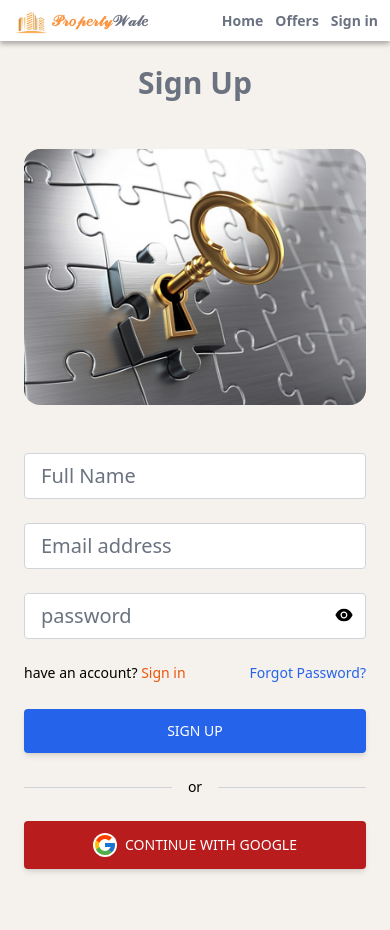
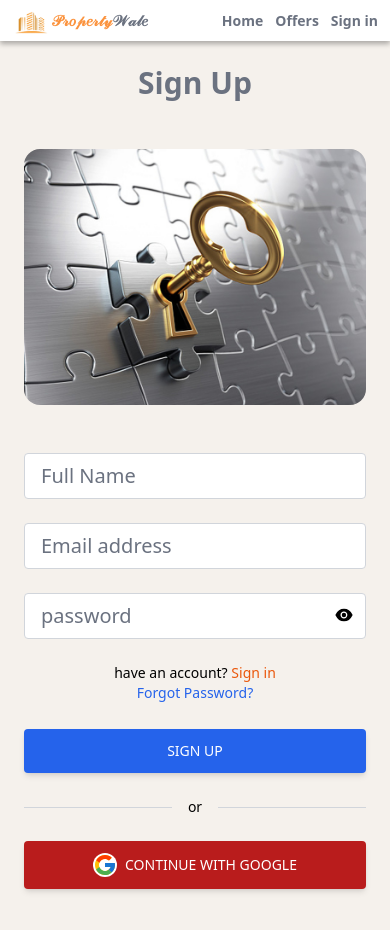
Before and after one commit to zamanabdi/propertywale, a React (Create React App) app: page /sign-up in a window 390 px wide. Shown: the top 930 px of the page. Built offline with nearby package versions, Linux system fonts and the light colour scheme; no server answers.

Commit message:
Changes made again

```diff
--- a/src/pages/ForgotPassword.jsx
+++ b/src/pages/ForgotPassword.jsx
@@ -47,7 +47,7 @@ const ForgotPassword = () => {
 
 
 
-            <div className="flex flex-row justify-between items-center text-[14px] whitespace-nowrap text-sm sm:text-lg mb-6">
+            <div className="flex flex-col sm:flex-row md:flex-row justify-between items-center text-[14px] whitespace-nowrap text-sm sm:text-lg mb-6">
               <p>
                 Dont't have an account?&nbsp;
                 <Link
@@ -66,6 +66,7 @@ const ForgotPassword = () => {
                 </Link>
               </p>
             </div>
+
             <button
               className="w-full bg-blue-600 text-white px-7 py-3 text-sm font-medium uppercase rounded shadow-md hover:bg-blue-700 transition duration-150 ease-in-out hover:shadow-lg active:bg-blue-800"
               type="submit"
--- a/src/pages/SignIn.jsx
+++ b/src/pages/SignIn.jsx
@@ -81,7 +81,7 @@ const SignIn = () => {
               )}
             </div>
 
-            <div className="flex flex-row justify-between items-center text-[14px] whitespace-nowrap text-sm sm:text-lg mb-6">
+            <div className="flex flex-col sm:flex-row md:flex-row justify-between items-center text-[14px] whitespace-nowrap text-sm sm:text-lg mb-6">
               <p>
                 Dont't have an account?&nbsp;
                 <Link
@@ -100,6 +100,7 @@ const SignIn = () => {
                 </Link>
               </p>
             </div>
+
             <button
               className="w-full bg-blue-600 text-white px-7 py-3 text-sm font-medium uppercase rounded shadow-md hover:bg-blue-700 transition duration-150 ease-in-out hover:shadow-lg active:bg-blue-800"
               type="submit"
--- a/src/pages/SignUp.jsx
+++ b/src/pages/SignUp.jsx
@@ -102,7 +102,7 @@ const SignUp = () => {
               )}
             </div>
 
-            <div className="flex flex-row justify-between items-center text-[14px] whitespace-nowrap text-sm sm:text-lg mb-6">
+            <div className="flex flex-col sm:flex-row md:flex-row justify-between items-center text-[14px] whitespace-nowrap text-sm sm:text-lg mb-6">
               <p>
                 have an account?&nbsp;
                 <Link
@@ -121,6 +121,7 @@ const SignUp = () => {
                 </Link>
               </p>
             </div>
+
             <button
               className="w-full bg-blue-600 text-white px-7 py-3 text-sm font-medium uppercase rounded shadow-md hover:bg-blue-700 transition duration-150 ease-in-out hover:shadow-lg active:bg-blue-800"
               type="submit"
```
